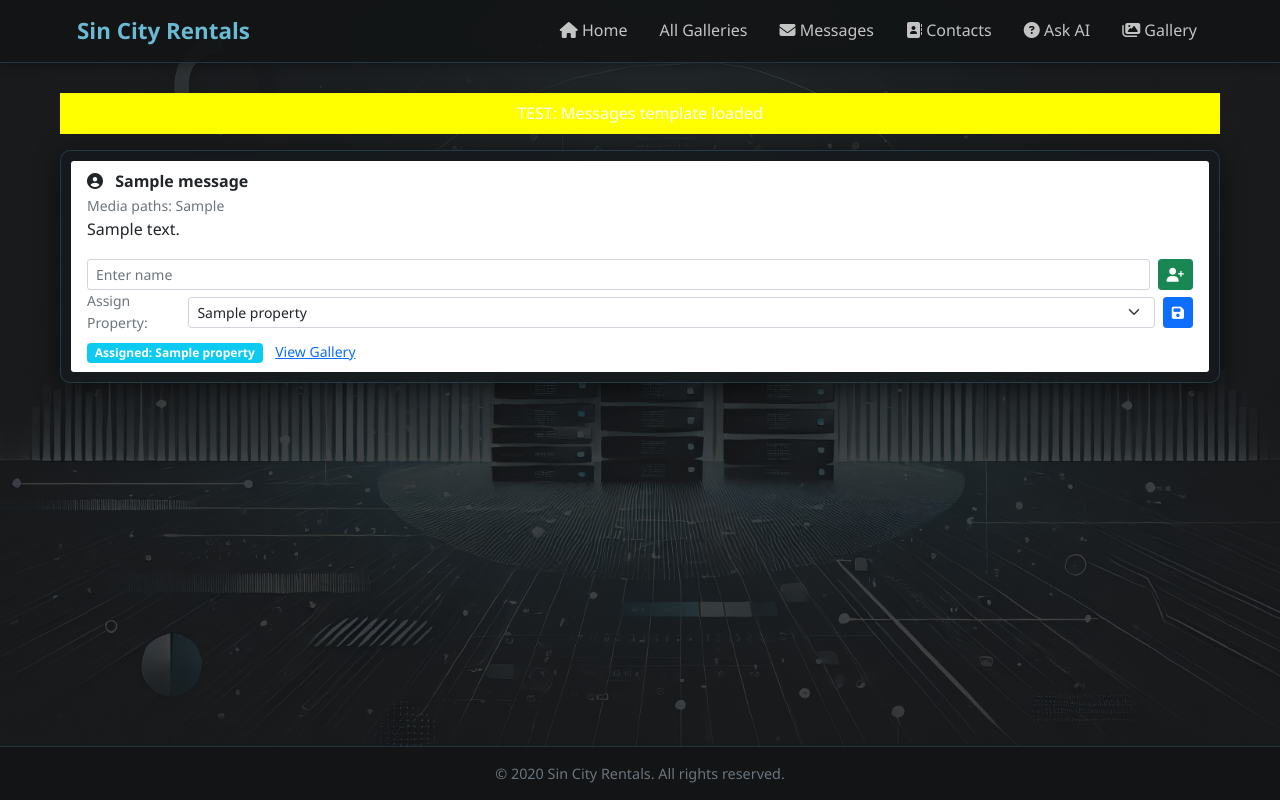
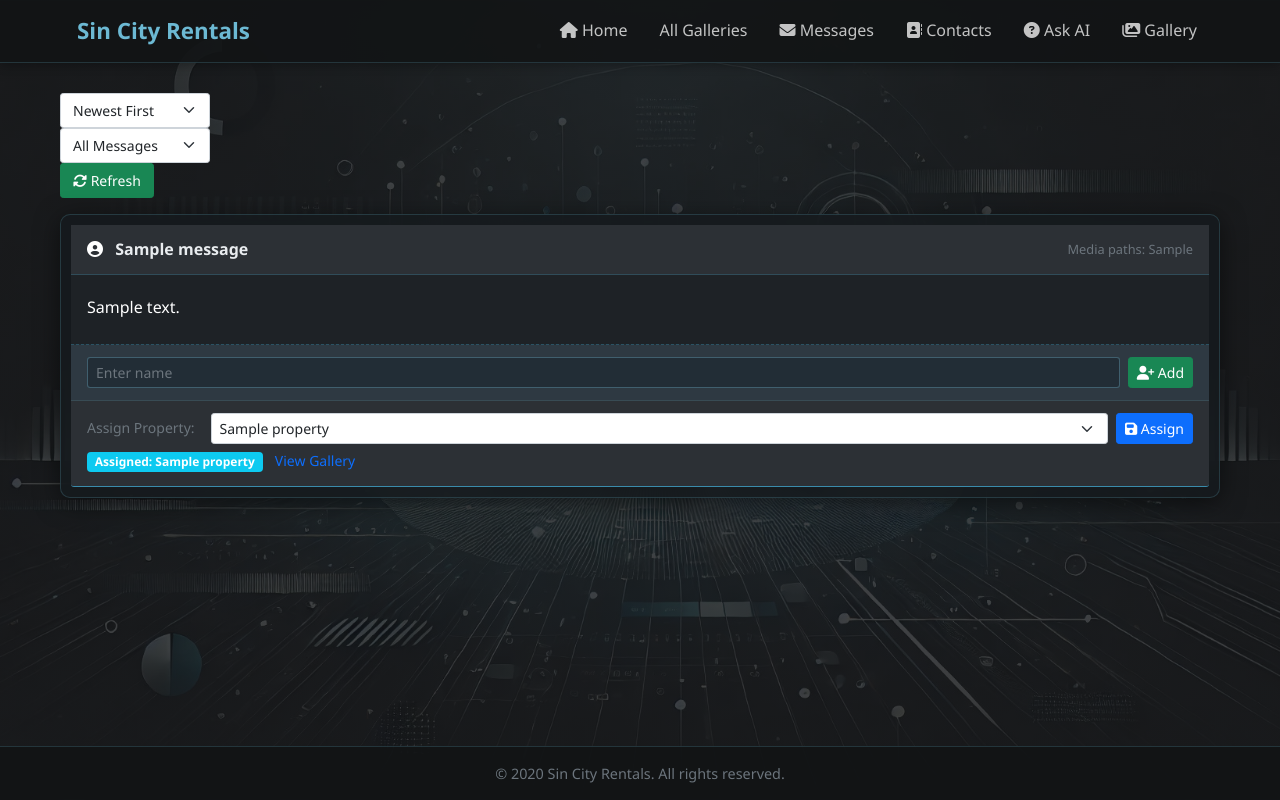
Before and after one commit to oakweb/openphone-monitor, a Flask app: template templates/messages.html in a window 1280 px wide. Run offline with Flask 3, Linux system fonts and the light colour scheme; tables that the repository leaves empty hold one stand-in row (values such as "Sample post"); the template is opened without the code that fills it: values that come from a table or form of the project are taken from there, most other values are stand-ins (such as "Sample title", 1, 10 or a date in 2020); some libraries are stand-ins or nearby versions.

Commit message:
Restore normal styling for messages template

```diff
--- a/templates/messages.html
+++ b/templates/messages.html
@@ -4,29 +4,123 @@
 
 {% block head_extra %}
   <style>
-    /* — your existing styles — */
-    /* (omitted for brevity) */
-    /* Constrain inline message images to a small thumbnail */
-.message-media img {
-  max-width: 200px !important;
-  max-height: 200px !important;
-  width: auto !important;
-  height: auto !important;
-  display: block;
-  margin-bottom: 0.5rem;
-}
+    /* Messages page card + list styles */
+    main .card { margin-bottom: 1rem; }
+    #messagesList .list-group-item {
+      padding: 0;
+      background-color: #2c3035;
+      border-bottom: 1px solid #3a8bab !important;
+      color: #fff;
+    }
+    .list-group-flush > .list-group-item {
+      border-width: 0 0 1px;
+    }
+    .list-group-flush:last-child .list-group-item:last-child {
+      border-bottom-width: 0;
+    }
 
+    .message-header {
+      display: flex;
+      justify-content: space-between;
+      align-items: center;
+      padding: 0.75rem 1rem;
+      background-color: #2c3035;
+      border-bottom: 1px solid rgba(58, 139, 171, 0.3);
+    }
+    .message-header strong { color: #e9ecef; }
+    .message-header .text-secondary { font-size: 0.8em; color: #adb5bd; }
+
+    .message-body {
+      padding: 0.75rem 1rem 1rem;
+      background: #1e2226;
+    }
+    .message-text {
+      margin: 0.5rem 0;
+      white-space: pre-wrap;
+      word-wrap: break-word;
+    }
+    .message-link {
+      color: #6cb9d3;
+      text-decoration: underline;
+      margin: 0.5rem 0;
+      display: block;
+      word-break: break-all;
+    }
+    .message-media img {
+      max-width: 100%;
+      max-height: 200px;
+      border-radius: 6px;
+      margin: 0.5rem 0;
+      border: 1px solid #3a8bab;
+    }
+
+    .add-contact-section {
+      padding: 0.75rem 1rem;
+      background-color: rgba(58, 139, 171, 0.1);
+      border-top: 1px dashed rgba(58, 139, 171, 0.4);
+      margin-top: -1px;
+    }
+    .add-contact-section .form-control {
+      background-color: rgba(30, 40, 50, 0.7);
+      border: 1px solid rgba(108, 185, 211, 0.3);
+      color: #fff;
+    }
+
+    .assign-property-section {
+      padding: 0.75rem 1rem;
+      border-top: 1px solid rgba(108, 185, 211, 0.2);
+    }
+    .assign-property-section .form-label {
+      white-space: nowrap;
+      margin-right: 0.5rem;
+    }
+    .assign-property-section .form-select-sm {
+      height: calc(1.5em + 0.5rem + 2px);
+      padding: 0.25rem 0.5rem;
+    }
+    .assign-property-section .btn-sm {
+      padding: 0.25rem 0.5rem;
+      font-size: 0.875rem;
+    }
+    .assign-property-section .badge {
+      font-size: 0.75em;
+    }
+
+    .controls { gap: 0.5rem; flex-wrap: wrap; }
+    .controls select, .controls button {
+      padding: 0.375rem 0.75rem;
+    }
+    @media (max-width: 576px) {
+      .controls { justify-content: center; }
+      .controls button { width: 100%; margin-top: 0.5rem; }
+      .assign-property-section .d-flex {
+        flex-direction: column;
+        align-items: stretch !important;
+      }
+      .assign-property-section .form-label {
+        margin-bottom: 0.25rem; margin-right: 0;
+      }
+      .assign-property-section button {
+        margin-top: 0.5rem;
+      }
+    }
   </style>
 {% endblock %}
 
+
 {% block content %}
-  <div style="background: yellow; padding: 0.5em; text-align: center;">
-    TEST: Messages template loaded
-  </div>
-  <!-- rest of your markup… -->
-
   <div class="controls mb-3">
-    <!-- your sort/filter controls -->
+    <select id="sortOrder" class="form-select form-select-sm" style="max-width:150px">
+      <option value="newest">Newest First</option>
+      <option value="oldest">Oldest First</option>
+    </select>
+    <select id="filterBy" class="form-select form-select-sm" style="max-width:150px">
+      <option value="all">All Messages</option>
+      <option value="today">Today Only</option>
+    </select>
+    <button id="refreshBtn" class="btn btn-success btn-sm">
+      <i class="fas fa-sync-alt"></i> Refresh
+    </button>
   </div>
 
   {% if error %}
@@ -39,76 +133,67 @@
         {% for msg in messages %}
           {% set is_known = msg.phone_number in known_contact_phones %}
           <li class="list-group-item" data-timestamp="{{ msg.timestamp.isoformat() }}">
-            <!-- Message Header -->
             <div class="message-header">
-              <div>
-                <i class="fas fa-user-circle me-2"></i>
+              <div><i class="fas fa-user-circle me-2"></i>
                 <strong>{{ msg.contact_name or msg.phone_number }}</strong>
               </div>
-              <div class="small text-secondary">
+              <div class="text-secondary small">
                 Media paths: {{ msg.local_media_paths or "None" }}
               </div>
             </div>
-
-            <!-- Message Body -->
             <div class="message-body">
               <p class="message-text">{{ msg.message }}</p>
               {% if msg.media_urls %}
                 {% for url in msg.media_urls.split(',') %}
                   {% if url %}
                     <div class="message-media">
-                      <img src="{{ url }}"
-                           onerror="this.style.display='none';"
-                           alt="Attachment">
+                      <img src="{{ url }}" onerror="this.style.display='none'">
                     </div>
                   {% endif %}
                 {% endfor %}
               {% endif %}
             </div>
 
-            <!-- Add Contact (if unknown) -->
             {% if not is_known %}
               <div class="add-contact-section">
                 <form method="POST" action="{{ url_for('contacts_view') }}" class="d-flex gap-2">
                   <input type="hidden" name="phone" value="{{ msg.phone_number }}">
-                  <input type="text" name="name" placeholder="Enter name" class="form-control form-control-sm" required>
-                  <button type="submit" name="action" value="add" class="btn btn-success btn-sm">
-                    <i class="fas fa-user-plus"></i>
+                  <input type="text" name="name" placeholder="Enter name" required
+                         class="form-control form-control-sm flex-grow-1">
+                  <button type="submit" name="action" value="add"
+                          class="btn btn-success btn-sm flex-shrink-0">
+                    <i class="fas fa-user-plus"></i> Add
                   </button>
                 </form>
               </div>
             {% endif %}
 
-            <!-- Assign Property -->
             <div class="assign-property-section">
-              <form method="POST" action="{{ url_for('assign_property') }}" class="d-flex gap-2 align-items-center">
+              <form method="POST" action="{{ url_for('assign_property') }}"
+                    class="d-flex gap-2 align-items-center">
                 <input type="hidden" name="message_id" value="{{ msg.id }}">
-                <label for="property_id_{{ msg.id }}" class="form-label mb-0 small text-muted">
+                <label for="property_id_{{msg.id}}" class="form-label mb-0 small text-muted">
                   Assign Property:
                 </label>
-                <select name="property_id" id="property_id_{{ msg.id }}"
-                        class="form-select form-select-sm" style="flex-grow:1;">
-                  <option value="">-- Select Property --</option>
-                  {% for prop in properties %}
-                    <option value="{{ prop.id }}" {% if msg.property_id==prop.id %}selected{% endif %}>
-                      {{ prop.name }}
+                <select name="property_id" id="property_id_{{msg.id}}"
+                        class="form-select form-select-sm flex-grow-1">
+                  <option value="">-- Select --</option>
+                  {% for p in properties %}
+                    <option value="{{p.id}}"
+                      {% if msg.property_id==p.id %}selected{% endif %}>
+                      {{p.name}}
                     </option>
                   {% endfor %}
                 </select>
-                <button type="submit" class="btn btn-primary btn-sm">
-                  <i class="fas fa-save"></i>
+                <button type="submit" class="btn btn-primary btn-sm flex-shrink-0">
+                  <i class="fas fa-save"></i> Assign
                 </button>
               </form>
-
               {% if msg.property %}
                 <div class="mt-1">
-                  <span class="badge bg-info">
-                    Assigned: {{ msg.property.name }}
-                  </span>
-                  &nbsp;
-                  <a href="{{ url_for('gallery_for_property', property_id=msg.property.id) }}" class="small">
-                    View Gallery
-                  </a>
+                  <span class="badge bg-info">Assigned: {{msg.property.name}}</span>
+                  <a href="{{ url_for('gallery_for_property', property_id=msg.property.id) }}"
+                     class="ms-2 text-decoration-none small">View Gallery</a>
                 </div>
               {% endif %}
             </div>
@@ -123,8 +208,38 @@
   </div>
 {% endblock %}
 
+
 {% block scripts %}
   <script>
-    // your existing JS (sort/filter/refresh)
+    document.addEventListener('DOMContentLoaded', () => {
+      // Refresh button
+      document.getElementById('refreshBtn')
+        .addEventListener('click', () => window.location.reload());
+
+      // Sort
+      const sortSel = document.getElementById('sortOrder');
+      sortSel.addEventListener('change', () => {
+        const list = document.getElementById('messagesList');
+        const items = Array.from(list.children);
+        items.sort((a,b) => {
+          const aT= new Date(a.dataset.timestamp), bT= new Date(b.dataset.timestamp);
+          return sortSel.value==='newest' ? bT - aT : aT - bT;
+        });
+        items.forEach(i=> list.appendChild(i));
+      });
+      sortSel.dispatchEvent(new Event('change'));
+
+      // Filter
+      const filterSel = document.getElementById('filterBy');
+      filterSel.addEventListener('change', () => {
+        const today = new Date().setHours(0,0,0,0);
+        document.querySelectorAll('#messagesList .list-group-item')
+          .forEach(li => {
+            const ts = new Date(li.dataset.timestamp).getTime();
+            li.style.display = (filterSel.value==='today' && ts < today) ? 'none' : '';
+          });
+      });
+      filterSel.dispatchEvent(new Event('change'));
+    });
   </script>
 {% endblock %}
```
